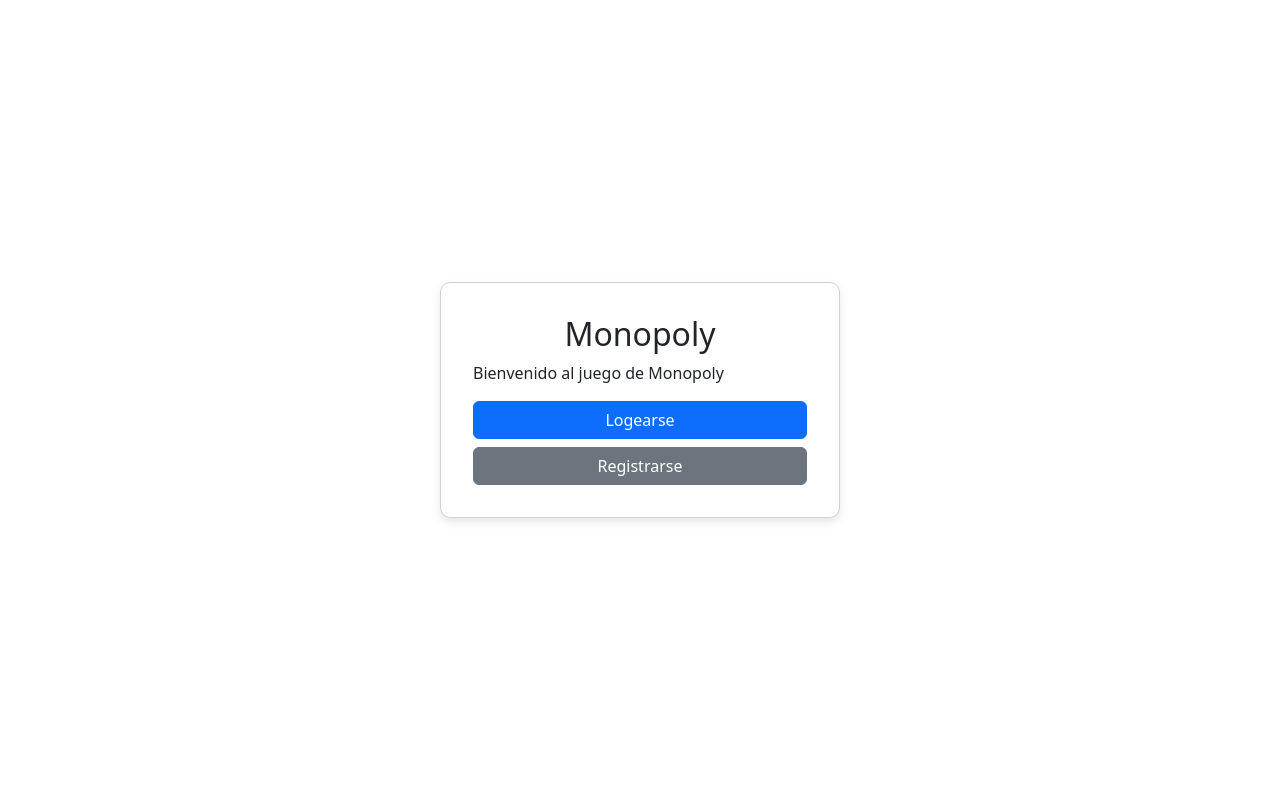
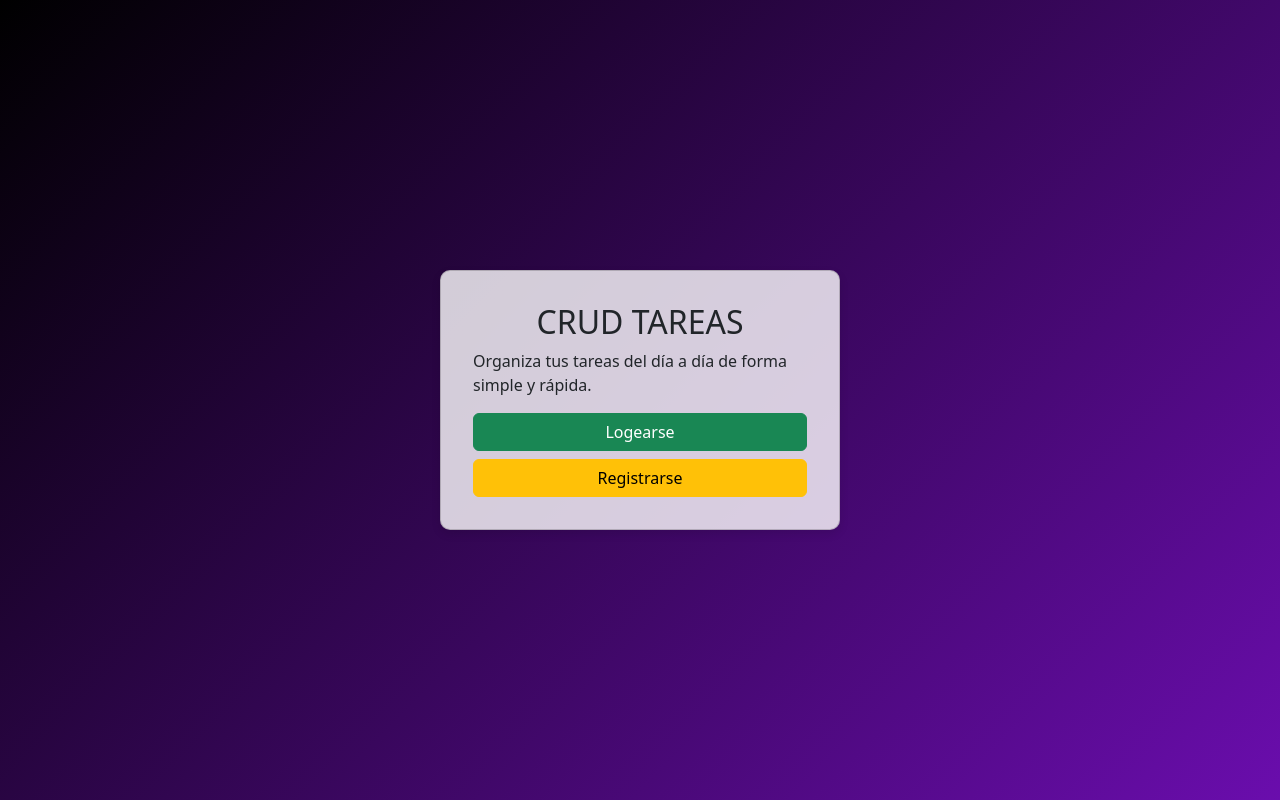
Before and after one commit to JDSCast/Login, a Vue app: page / in a window 1280 px wide. Built offline with nearby package versions, Linux system fonts and the light colour scheme; no server answers.

Commit message:
Update home y main, alerts

```diff
--- a/src/pages/Home.vue
+++ b/src/pages/Home.vue
@@ -19,32 +19,45 @@
           <li
             v-for="task in tasks"
             :key="task.id"
-            class="list-group-item d-flex justify-content-between align-items-center"
+            class="list-group-item"
           >
             <div v-if="!task.isEditing">
+              <div class="d-flex justify-content-between">
                 <span>{{ task.text }}</span>
+                <div>
                   <button class="btn btn-warning btn-sm ms-2" @click="enableEdit(task)">
                     Editar
                   </button>
+                  <button class="btn btn-danger btn-sm ms-2" @click="deleteTask(task.id)">
+                    Eliminar
+                  </button>
                 </div>
+              </div>
+            </div>
+
             <div v-else>
+              <div class="mb-2">
                 <input
                   type="text"
                   v-model="task.text"
                   class="form-control"
                 />
+              </div>
+              <div class="d-flex justify-content-end">
                 <button class="btn btn-success btn-sm ms-2" @click="saveEdit(task)">
                   Guardar
                 </button>
                 <button class="btn btn-secondary btn-sm ms-2" @click="cancelEdit(task)">
                   Cancelar
                 </button>
-            </div>
                 <button class="btn btn-danger btn-sm ms-2" @click="deleteTask(task.id)">
                   Eliminar
                 </button>
+              </div>
+            </div>
           </li>
         </ul>
+
       </div>
       <div class="fixed-bottom m-2 justify-content-start align-items-start">
         <button
@@ -62,6 +75,7 @@
 <script>
 import { ref, onMounted } from "vue";
 import { useRouter } from "vue-router";
+import Swal from 'sweetalert2';
 import {
   getAuth,
   onAuthStateChanged,
@@ -115,6 +129,13 @@
       });
       tasks.value.push({ id: docRef.id, text: newTask.value, userId: user.value.uid, isEditing: false });
       newTask.value = "";
+
+      Swal.fire({
+        title: '¡Bienvenido!',
+        text: 'Tarea Creada.',
+        icon: 'success',
+        confirmButtonText: 'Continuar'
+      })
     };
 
     const enableEdit = (task) => {
@@ -136,6 +157,12 @@
       const taskDoc = doc(db, "tareas", taskId);
       await deleteDoc(taskDoc);
       tasks.value = tasks.value.filter((task) => task.id !== taskId);
+      Swal.fire({
+        title: '¡Tarea Eliminada!',
+        text: 'Tu tarea fue eliminada.',
+        icon: 'error',
+        confirmButtonText: 'Continuar'
+      })
     };
 
     onMounted(() => {
--- a/src/pages/Main.vue
+++ b/src/pages/Main.vue
@@ -1,12 +1,12 @@
 <template>
-    <div class="container-inicio">
+    <div class="container-inicio gradient-custom">
       <div class="card card-inicio">
         <div class="card-body card-body-inicio">
-          <h2 class="text-center">Monopoly</h2>
-          <p>Bienvenido al juego de Monopoly</p>
+          <h2 class="text-center">CRUD TAREAS</h2>
+          <p>Organiza tus tareas del día a día de forma simple y rápida.</p>
           <div class="d-grid gap-2">
-            <button class="btn btn-primary" @click="$router.push('/login')">Logearse</button>
-            <button class="btn btn-secondary" @click="$router.push('/register')">Registrarse</button>
+            <button class="btn btn-success" @click="$router.push('/login')">Logearse</button>
+            <button class="btn btn-warning" @click="$router.push('/register')">Registrarse</button>
           </div>
         </div>
       </div>
@@ -14,4 +14,8 @@
 </template>
 <style scoped>
     @import "../styles/home.css";
+    .gradient-custom {
+  background: linear-gradient(135deg, #000000 0%, #6a0dad 100%);
+  min-height: 100vh;
+}
 </style>
```
Lines whose indentation alone changed are shown as unchanged.
